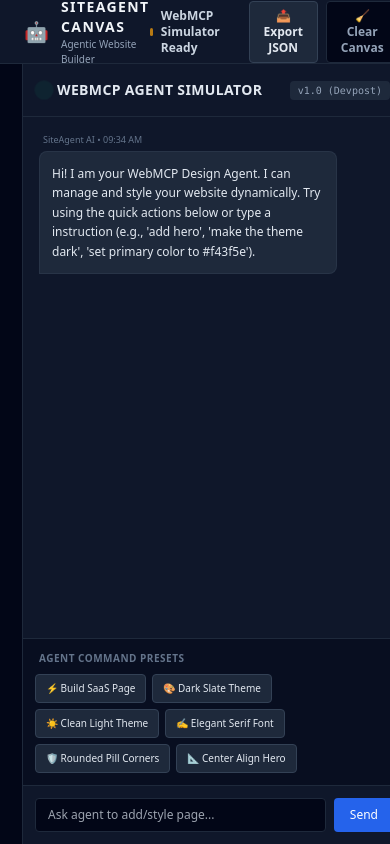
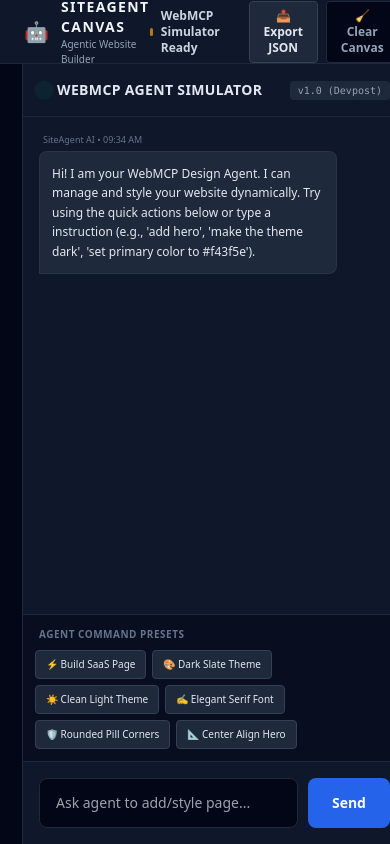
Before and after one commit to Dotify71/siteagent, a React (Vite) app: page / in a window 390 px wide. Built offline with nearby package versions, Linux system fonts and the light colour scheme; a web font is replaced by a local one.

Commit message:
fix: resolve stale closures in simulator commands, enhance hero alignment UI layout, and enlarge chat input area

```diff
--- a/src/components/ChatSidebar.jsx
+++ b/src/components/ChatSidebar.jsx
@@ -195,7 +195,8 @@ export default function ChatSidebar({
 
     // 3. Layout updates and deletion
     if (prompt.includes('align hero') || prompt.includes('center hero')) {
-      const heroSec = sections.find((s) => s.type === 'hero');
+      const currentSections = getCanvasState().sections;
+      const heroSec = currentSections.find((s) => s.type === 'hero');
       if (heroSec) {
         const align = prompt.includes('center') ? 'center' : 'left';
         swapLayout(heroSec.id, 'align', align);
@@ -210,7 +211,8 @@ export default function ChatSidebar({
 
     if (prompt.match(/(?:delete|remove)\s*([a-zA-Z0-9-]+)/)) {
       const secId = prompt.match(/(?:delete|remove)\s*([a-zA-Z0-9-]+)/)[1];
-      const targetSec = sections.find(s => s.id.toLowerCase() === secId || s.type.toLowerCase() === secId);
+      const currentSections = getCanvasState().sections;
+      const targetSec = currentSections.find(s => s.id.toLowerCase() === secId || s.type.toLowerCase() === secId);
       if (targetSec) {
         deleteSection(targetSec.id);
         logToolCall('deleteSection', { sectionId: targetSec.id }, { success: true });
@@ -376,18 +378,18 @@ export default function ChatSidebar({
       </div>
 
       {/* Input Form */}
-      <div className="p-3 border-t border-slate-800 bg-slate-900 flex gap-2">
+      <div className="p-4 border-t border-slate-800 bg-slate-900 flex gap-2.5">
         <input
           type="text"
           value={inputText}
           onChange={(e) => setInputText(e.target.value)}
           onKeyDown={(e) => e.key === 'Enter' && handleSend()}
           placeholder="Ask agent to add/style page..."
-          className="flex-1 bg-slate-950 border border-slate-800 rounded px-3 py-2 text-xs text-slate-200 focus:outline-none focus:ring-1 focus:ring-slate-700"
+          className="flex-1 bg-slate-950 border border-slate-800 rounded-lg px-4 py-3.5 text-sm text-slate-200 focus:outline-none focus:ring-1 focus:ring-slate-700"
         />
         <button
           onClick={handleSend}
-          className="px-4 py-2 bg-blue-600 hover:bg-blue-500 text-white font-medium rounded text-xs transition"
+          className="px-6 py-3.5 bg-blue-600 hover:bg-blue-500 text-white font-semibold rounded-lg text-sm transition active:scale-95"
         >
           Send
         </button>
--- a/src/components/SectionTemplates.jsx
+++ b/src/components/SectionTemplates.jsx
@@ -2,12 +2,16 @@ import React from 'react';
 
 // Hero Section Component
 export const HeroSection = ({ id, content, styles }) => {
-  const alignClass = content.align === 'center' ? 'text-center items-center' : 'text-left items-start';
+  const isCentered = content.align === 'center';
+  const containerClass = isCentered
+    ? 'flex-col text-center items-center max-w-4xl text-center'
+    : 'flex-col md:flex-row gap-12 items-center justify-between';
+  const alignClass = isCentered ? 'text-center items-center' : 'text-left items-start';
   const hasImage = !!content.imageUrl;
 
   return (
     <section id={id} className="py-20 px-6 md:px-12 bg-bg text-text transition-colors duration-300">
-      <div className={`max-w-6xl mx-auto flex flex-col md:flex-row gap-12 items-center justify-between`}>
+      <div className={`max-w-6xl mx-auto flex ${containerClass}`}>
         <div className={`flex flex-col flex-1 ${alignClass} gap-6`}>
           {content.tagline && (
             <span className="text-primary font-semibold text-sm tracking-wider uppercase bg-primary/10 px-3 py-1 rounded-custom">
@@ -17,10 +21,10 @@ export const HeroSection = ({ id, content, styles }) => {
           <h1 className="text-4xl md:text-5xl lg:text-6xl font-bold font-custom leading-tight">
             {content.title || 'Draft Heading'}
           </h1>
-          <p className="text-text-muted text-lg max-w-2xl font-light">
+          <p className="text-text-muted text-lg max-w-2xl font-light mx-auto">
             {content.description || 'Provide details about your page here.'}
           </p>
-          <div className="flex flex-wrap gap-4 mt-2">
+          <div className="flex flex-wrap gap-4 mt-2 justify-center">
             {content.primaryCtaText && (
               <a
                 href={content.primaryCtaLink || '#'}
@@ -41,7 +45,7 @@ export const HeroSection = ({ id, content, styles }) => {
         </div>
 
         {hasImage && (
-          <div className="flex-1 w-full max-w-lg">
+          <div className={`flex-1 w-full max-w-lg ${isCentered ? 'mt-12' : ''}`}>
             <img
               src={content.imageUrl}
               alt={content.title}
```
